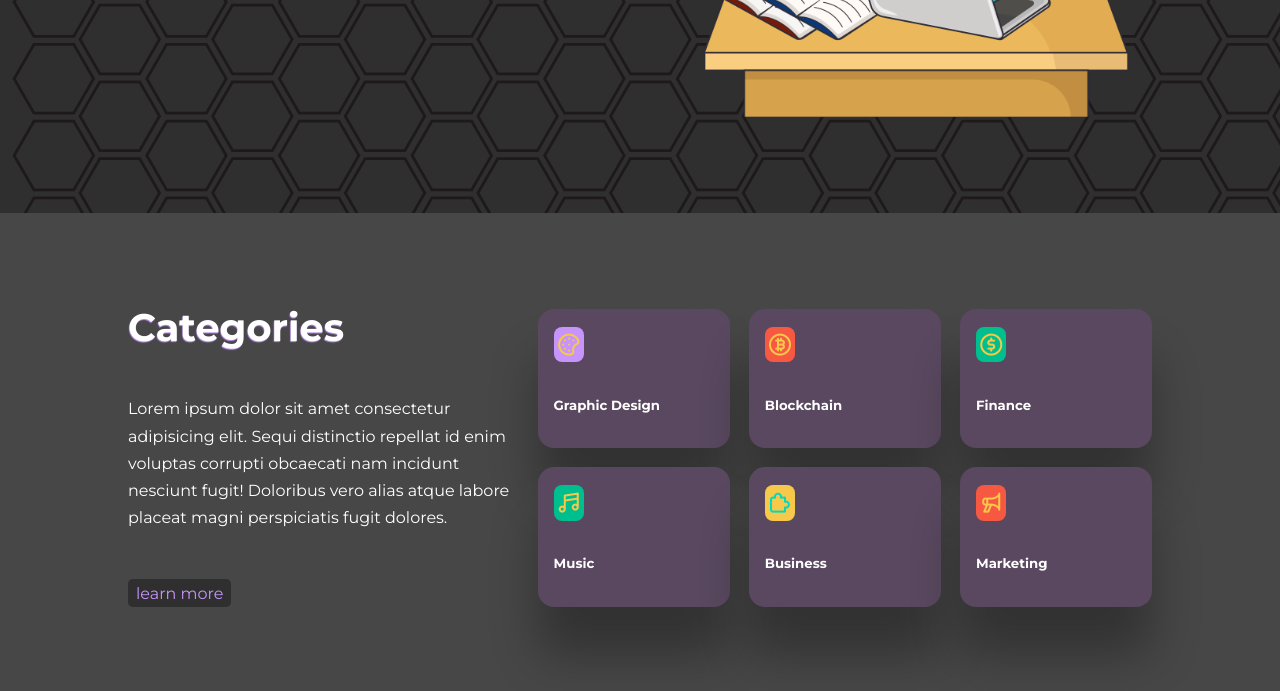
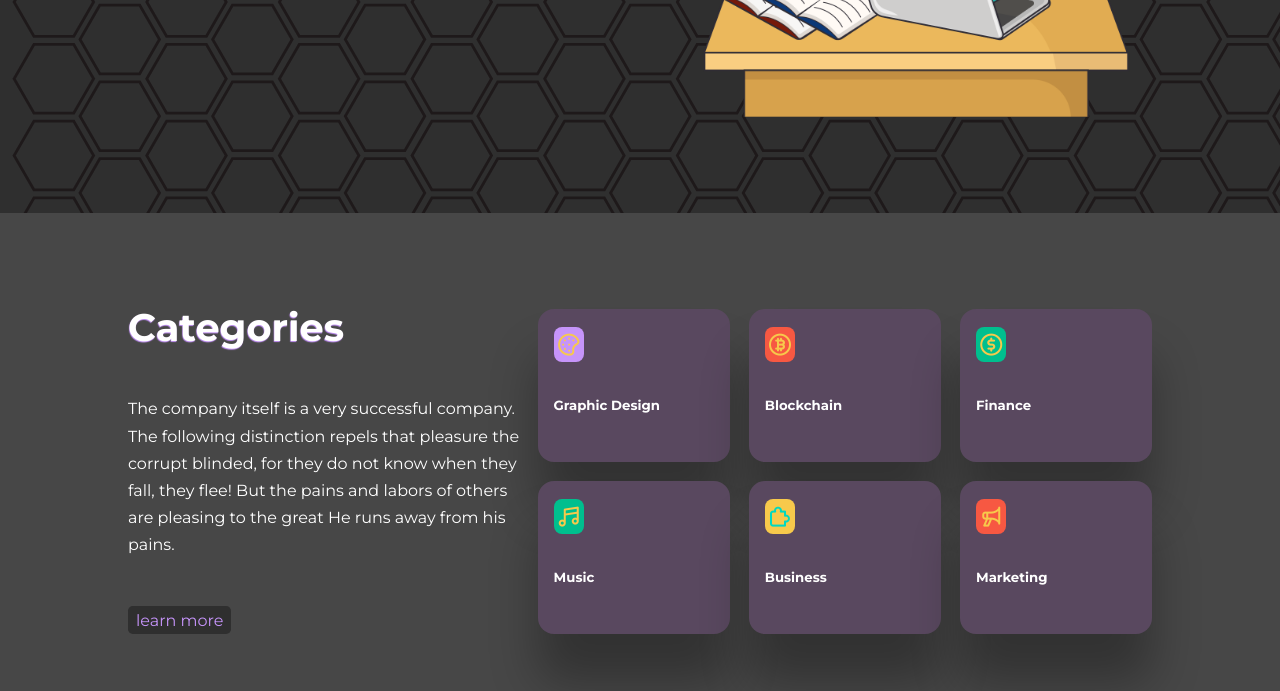
Before and after one commit to Tstej/LandingPage_EduPlus, a plain HTML site: page index.html in a window 1280 px wide. Shown: the part 499-1190 px from the top of the page. Drawn offline with nearby package versions, Linux system fonts and the light colour scheme.

Commit message:
Update index.html

```diff
--- a/index.html
+++ b/index.html
@@ -78,9 +78,9 @@
         <div class="container categories_container">
             <div class="categories_left">
                 <h1>Categories</h1>
-                <p>Lorem ipsum dolor sit amet consectetur adipisicing elit. Sequi distinctio repellat id enim voluptas
-                    corrupti obcaecati nam incidunt nesciunt fugit! Doloribus vero alias atque labore placeat magni
-                    perspiciatis fugit dolores.</p>
+                <p>The company itself is a very successful company. The following distinction repels that pleasure
+                     the corrupt blinded, for they do not know when they fall, they flee! But the pains and labors of others are pleasing to the great
+                     He runs away from his pains.</p>
                 <a href="#" class="btn-primary">learn more</a>
             </div>
             <div class="categories_right">
```
